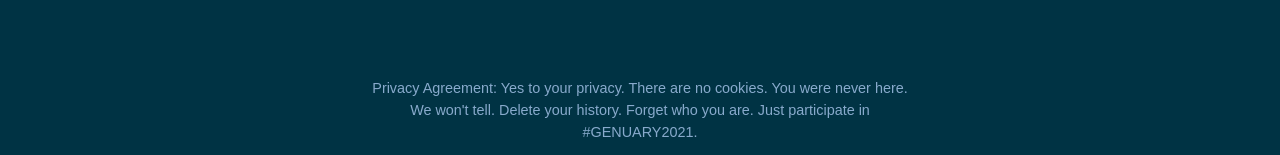
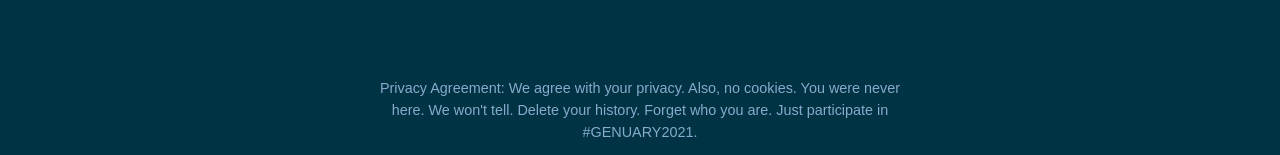
Before and after one commit to genuary2021/genuary2021.github.io, a Jekyll site: the page built from index.md, in a window 1280 px wide and 900 px high, scrolled down 1098 px. Shown: the part 742-897 px from the top of the window. Built offline with Jekyll 4.4.1, drawn with Linux system fonts in a browser that asks for light colours; our own code applies the rules of GitHub Pages for plain Markdown files.

```diff
--- a/_layouts/default.html
+++ b/_layouts/default.html
@@ -22,7 +22,9 @@
             <path d="${tiling(6)}" fill="none" stroke="#fff" stroke-width="1" />
             <text text-anchor="middle" x="128" y="30" fill="#none" stroke="#fff" stroke-width="2">GENUARY2021</text>
             <text text-anchor="middle" x="128" y="30" fill="#023">GENUARY2021</text>
-            <path d="${tiling(4)}" fill="none" stroke="#fff" stroke-width="0.25" /></svg></a>`);
+            <path d="${tiling(4)}" fill="none" stroke="#fff" stroke-width="0.25" />
+            <text text-anchor="middle" x="128" y="30" fill="#0238">GENUARY2021</text>
+            </svg></a>`);
           </script></div>
       </header>
 
@@ -32,7 +34,7 @@
 
       </section>
 
-      <footer><p>Privacy Agreement: Yes to your privacy. There are no cookies. You were never here. We won't tell. Delete your history. Forget who you are. Just participate in #GENUARY2021.</p></footer>
+      <footer><p>Privacy Agreement: We agree with your privacy. Also, no cookies. You were never here. We won't tell. Delete your history. Forget who you are. Just participate in #GENUARY2021.</p></footer>
     </div>
   </body>
 </html>
```
